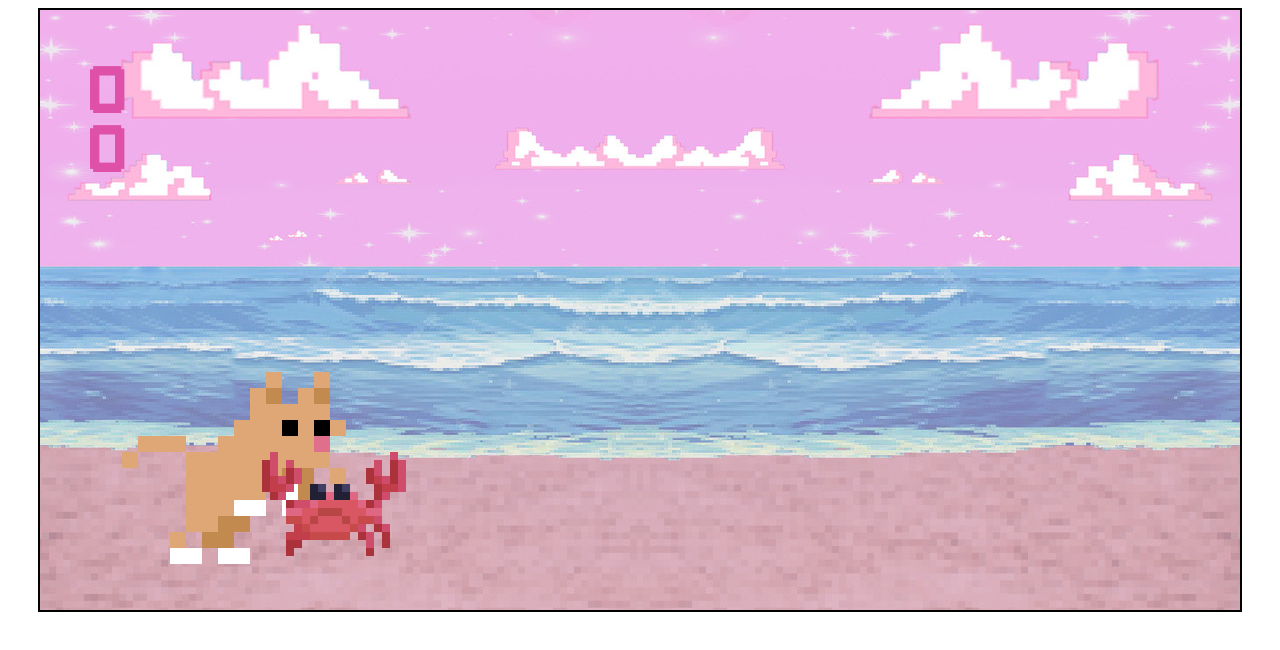
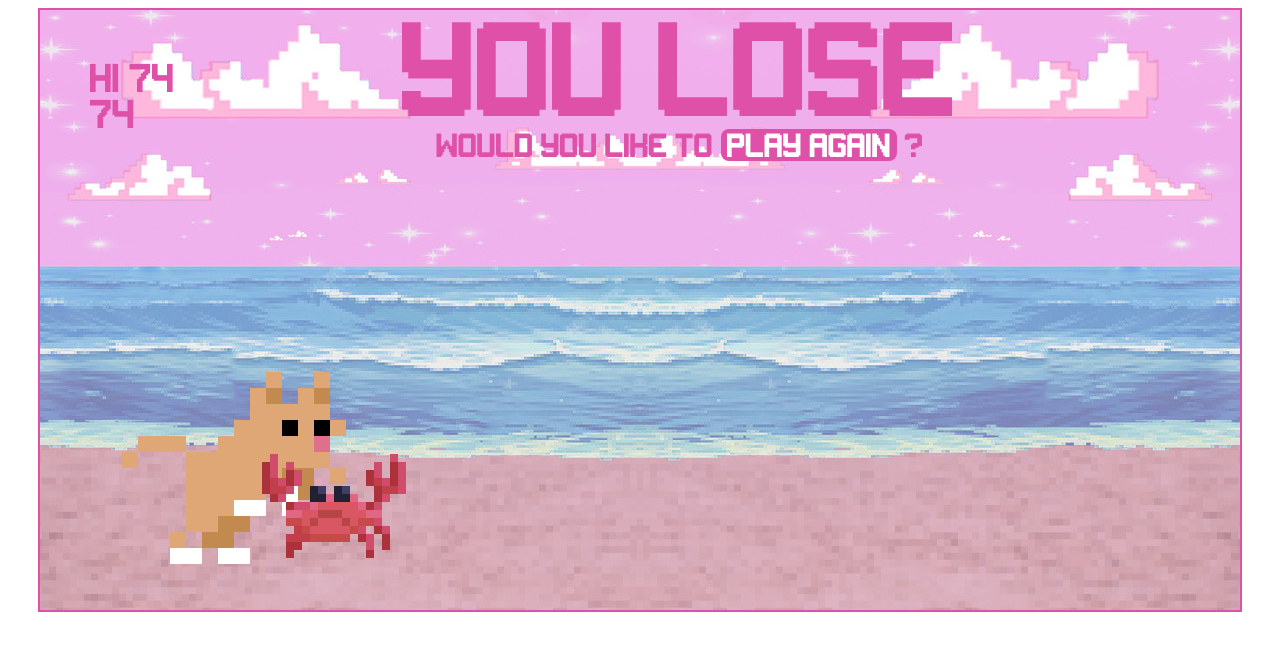
Before and after one commit to jayjvaughn/Kitty-Run-Game, a plain HTML site: page index.html in a window 1280 px wide. Drawn offline with Linux system fonts and the light colour scheme.

Commit message:
Game with point counter functionality

```diff
--- a/index.html
+++ b/index.html
@@ -10,8 +10,13 @@
     <div class="game">
             <div class="scroll">
                 <div class="scoreBox">
-                <div class="bestScore">0</div>
-                <div class="currentScore">0</div>
+                <div class="bestScore">HI 0</div>
+                <div class="currentScore">0 </div>
+            </div>
+            <div class="youLose"> You Lose
+                <div class="playAgain">Would you like to
+                    <span><button class="myBtn">Play Again</button> ?</span>
+                </div>
             </div>
         <div class="kitty">
             <img src="./assets/myCat.gif">
--- a/script.js
+++ b/script.js
@@ -1,6 +1,12 @@
 const kitty = document.querySelector(".kitty");
 const crab = document.querySelector(".crab");
 const girl = document.querySelector(".girl");
+const bestScore = document.querySelector(".bestScore");
+const currentScore = document.querySelector(".currentScore");
+const myBtn = document.querySelector(".myBtn");
+const youLose = document.querySelector(".youLose");
+let score = 0;
+
 
 function jump(){
     kitty.classList.add("jumpAnimation");
@@ -9,21 +15,28 @@ function jump(){
     }, 500)
 };
 
-// write function to make crab run on timer
-// function slide(){
-//     crab.classList.add("slideAnimation");
-//     girl.classList.add("slideAnimation");
-// };
+function play(){setInterval(() => {
+// currentScore.textContent++;
+const kittyBottom = parseInt(window.getComputedStyle(kitty).getPropertyValue('bottom'));
+const crabLeft = parseInt(window.getComputedStyle(crab).getPropertyValue('left'));
+const girlLeft = parseInt(window.getComputedStyle(girl).getPropertyValue('left'));
 
-// setInterval(() => {
-// const kittyBottom = parseInt(window.getComputedStyle(kitty).getPropertyValue('bottom'));
-// const crabLeft = parseInt(window.getComputedStyle(crab).getPropertyValue('left'));
-// const girlLeft = parseInt(window.getComputedStyle(girl).getPropertyValue('left'));
+if (crabLeft < 140 && crabLeft > 0 && kittyBottom < 168){
+score = 0;
+    // youLose.style.visibility = 'visible'
+    alert()
+    }
+    else if (girlLeft < 140 && girlLeft > 0 && kittyBottom < 219){
+    youLose.style.visibility = 'visible'
+    alert()
+    }
+    else{
+    score++;
+    currentScore.textContent = score;
+    bestScore.textContent = 'Hi ' + score;
 
-// if (crabLeft < 140 && crabLeft > 0 && kittyBottom < 168){
-//     alert("Game Over");
-//     }
-//     else if (girlLeft < 140 && girlLeft > 0 && kittyBottom < 219){
-//         alert("Game Over");
-//     }
-// },50);
+    }
+},50);
+
+}
+play();
--- a/style.css
+++ b/style.css
@@ -1,4 +1,6 @@
 .game {
+color: #df51a9;
+font-family: 'gameplay';
 margin-left: auto;
 margin-right: auto;
 width: 1200px;
@@ -7,6 +9,43 @@ border: 2px solid;
 overflow: hidden;
 position: relative;
 }
+.youLose{
+display: flex;
+visibility: hidden;
+flex-direction: column;
+font-size: 100px;
+width: 100vw;
+text-align: center;
+}
+.playAgain{
+    font-size: 25px;
+    text-align: center;
+}
+.myBtn{
+    font-family: 'gameplay';
+    align-items: center;
+    border: none;
+    background-color: #df51a9;
+    color: white;
+    text-align: center;
+    text-decoration: none;
+    display: inline-block;
+    font-size: 25px;
+    border-radius: 8px;
+    align-items: center;
+}
+.myBtn:hover{
+    cursor: pointer;
+
+}
+
+@keyframes pulse {
+  0% { box-shadow: 0 0 0 0; }
+}
+
+  @keyframes pulse {
+    0% { box-shadow: 0 0 0 0 var(--hover); }
+  }
 .scroll{
 height: 600px;
 width: 3600px;
@@ -23,13 +62,14 @@ src: url("./assets/Gameplay.woff2") format('woff2'), url(./assets/Gameplay.woff)
 font-weight: normal;
 }
 .scoreBox{
-    color: rgb(223, 81, 169);
+    color: #df51a9;
     font-family: 'gameplay';
-    font-size: 50px;
+    font-size: 30px;
     position: absolute;
     left: 50px;
     top: 50px;
 }
+
 .kitty {
 width: 270px;
 height: 190px;
```
